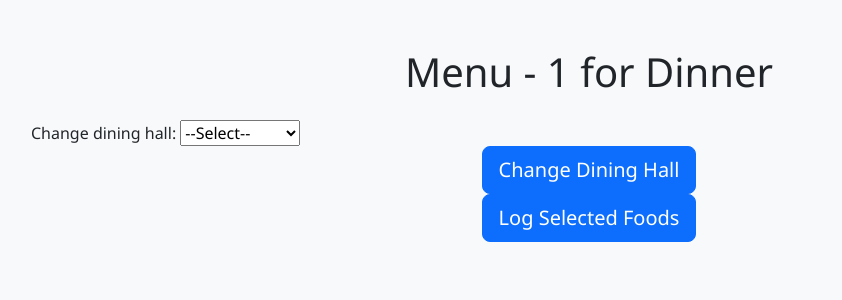
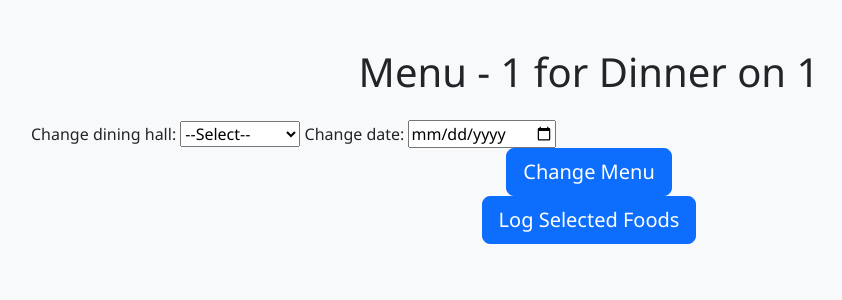
Before and after one commit to 06seanlee/terp-eats, a Flask app: page /menu in a window 1280 px wide. Shown: the top 300 px of the page, without its empty margins (51-893 px from the left). Run offline with Flask 3, Linux system fonts and the light colour scheme; the visitor is signed in with stand-in values (Sample User, id 1); data that the repository does not hold is empty.

Commit message:
Allow user to change menu based on date

```diff
--- a/app.py
+++ b/app.py
@@ -60,11 +60,14 @@
 @app.route("/menu", methods=["GET", "POST"])
 def menu():
     dining_hall = session.get("dining_hall")
-    current_date = scraper.get_formatted_date() # used for logging
-    # date = scraper.get_formatted_date() # auto filled date used for displaying (based on current)
-    date = "12/19/2025" # HARD CODED FOR TESTING
+    current_date = scraper.get_formatted_date() # used for logging, DON'T CHANGE
+    if not session.get("date"):
+        date = scraper.get_formatted_date() # auto filled date used for displaying (based on current)
+    else:
+        date = session["date"]
+    # date = "12/19/2025" # HARD CODED FOR TESTING
     meal = scraper.get_meal_type() # auto filled meal type (based on current)
-    # meal = "dinner" # HARD CODED FOR TESTING
+    # meal = "brunch" # HARD CODED FOR TESTING
 
 
     print("SESSION STATE:")
@@ -77,11 +80,16 @@
 
     if request.method == "POST":
         # user wants to change dining hall
-        if request.form.get("change-dining-hall"):
+        if request.form.get("change-menu"):
             dining_hall = request.form.get("dining-hall")
+            new_date = request.form.get('date')
+            if new_date and database.valid_date(new_date): # menu has entries from this date
+                date = database.format_date(new_date) # correct formatting for date
+                session["date"] = date
 
-            if dining_hall != session.get("dining_hall") and dining_hall != "Placeholder":
+            if dining_hall != "Placeholder":
                 session["dining_hall"] = dining_hall
+
             return redirect(url_for("menu"))
 
 
@@ -103,7 +111,8 @@
     return render_template(
         "menu.html",
         foods=foods_by_station,
-        meal=meal
+        meal=meal,
+        date=date
     )
 
 @app.route('/dashboard')
--- a/database.py
+++ b/database.py
@@ -1,4 +1,5 @@
 import sqlite3
+from datetime import datetime
 from werkzeug.security import check_password_hash
 
 # database.py used for querying database and updating logs/goals/users
@@ -332,3 +333,26 @@
 #         """, (quantity, date, log_id))
 
 #         conn.commit()
+
+def format_date(date):
+    format_pattern = "%Y-%m-%d"
+    date_object = datetime.strptime(date, format_pattern)
+    formatted_date = f"{date_object.month}/{date_object.day}/{date_object.year}"
+    return formatted_date
+
+def valid_date(date):
+    formatted_date = format_date(date)
+    query = "SELECT id FROM menus WHERE date = ?"
+
+    with sqlite3.connect("macro_tracker.db") as conn:
+        cursor = conn.cursor()
+        cursor.execute(query, (formatted_date, ))
+        results = cursor.fetchone()
+
+        if results:
+            return True
+        else:
+            return False
+
+# from database import valid_date
+# valid_date("2025-12-19")
--- a/templates/menu.html
+++ b/templates/menu.html
@@ -31,7 +31,7 @@
 <div class="container py-5">
 
     <h1 class="mb-4 text-center">
-        Menu - {{ session["dining_hall"] }} for {{ meal.capitalize() }}
+        Menu - {{ session["dining_hall"] }} for {{ meal.capitalize() }} on {{ date }}
     </h1>
     <form method="POST">
         <label for="dining-hall">Change dining hall:</label>
@@ -42,9 +42,12 @@
             <option value="251 North">251 North</option>
         </select>
 
+        <label for="date">Change date:</label>
+        <input type="date" name="date">
+
         <div class="text-center">
-            <button type="submit" name="change-dining-hall" value = "change-dining-hall" class="btn btn-primary btn-lg">
-                Change Dining Hall
+            <button type="submit" name="change-menu" value="change-menu" class="btn btn-primary btn-lg">
+                Change Menu
             </button>
         </div>
     </form>
```
